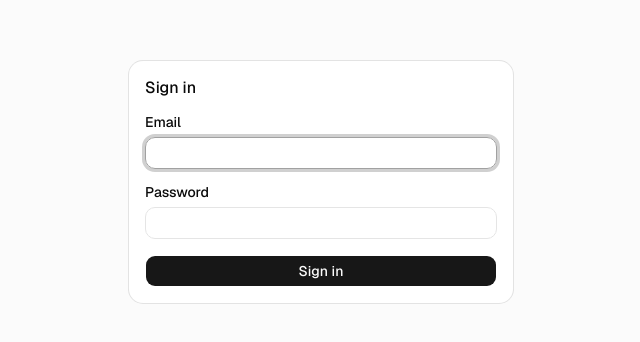
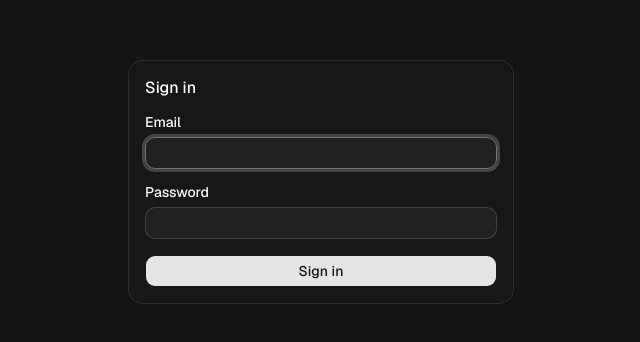
Before and after one commit to ashgoren/folkreg, a Next.js app in the folder apps/admin/: page /auth/login in a window 1280 px wide. Shown: the part 218-560 px from the top of the page, without its empty margins (319-959 px from the left). Built offline with nearby package versions, Linux system fonts and the light colour scheme.

Commit message:
switch to dark mode

```diff
--- a/apps/admin/app/layout.tsx
+++ b/apps/admin/app/layout.tsx
@@ -14,8 +14,8 @@ const geistMono = Geist_Mono({
 });
 
 export const metadata: Metadata = {
-  title: "Create Next App",
-  description: "Generated by create next app",
+  title: "FolkReg Admin",
+  description: "Admin dashboard for FolkReg event registration system",
 };
 
 export default function RootLayout({
@@ -26,7 +26,7 @@ export default function RootLayout({
   return (
     <html
       lang="en"
-      className={`${geistSans.variable} ${geistMono.variable} h-full antialiased`}
+      className={`${geistSans.variable} ${geistMono.variable} dark h-full antialiased`}
     >
       <body className="min-h-full flex flex-col">
         <TooltipProvider>{children}</TooltipProvider>
--- a/apps/admin/components/AppSidebar.tsx
+++ b/apps/admin/components/AppSidebar.tsx
@@ -56,7 +56,7 @@ export function AppSidebar({ userEmail }: AppSidebarProps) {
   return (
     <Sidebar>
       <SidebarHeader className="px-4 py-4">
-        <span className="text-sm font-semibold tracking-tight">FolkReg Admin</span>
+        <span className="font-mono font-normal text-base">FolkReg Admin</span>
       </SidebarHeader>
 
       <SidebarContent>
```
